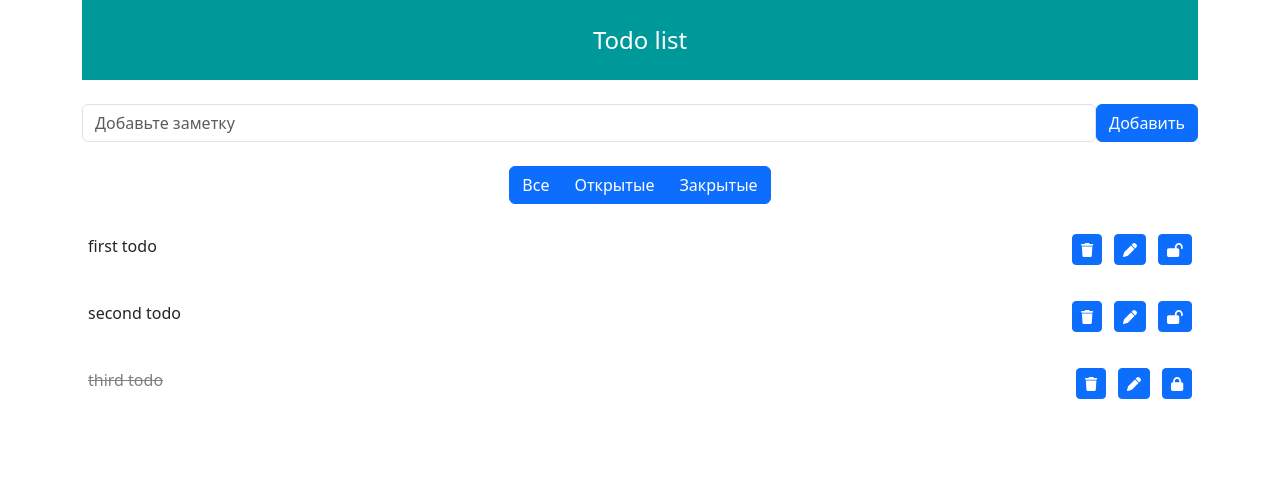
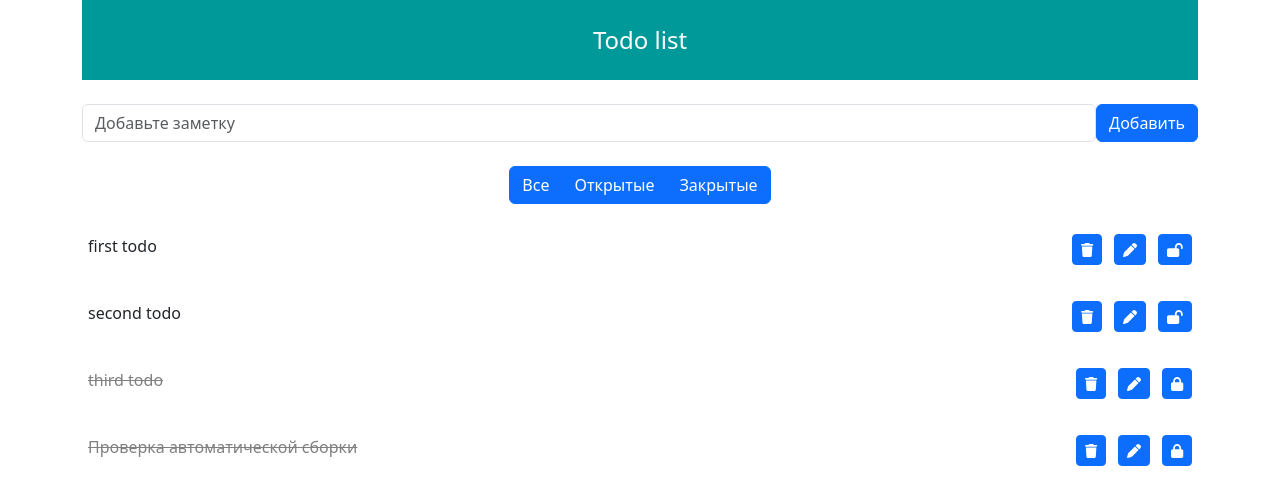
Before and after one commit to 1sosed9/todolist, a React (Create React App) app: page / in a window 1280 px wide. Shown: the top 504 px of the page. Built offline with nearby package versions, Linux system fonts and the light colour scheme.

Commit message:
check automation build in vercel

```diff
--- a/src/App.js
+++ b/src/App.js
@@ -24,6 +24,11 @@ function App() {
             title: 'third todo',
             status: false
         },
+        {
+            id: 4,
+            title: 'Проверка автоматической сборки',
+            status: false
+        },
     ])
 
     return (
```
